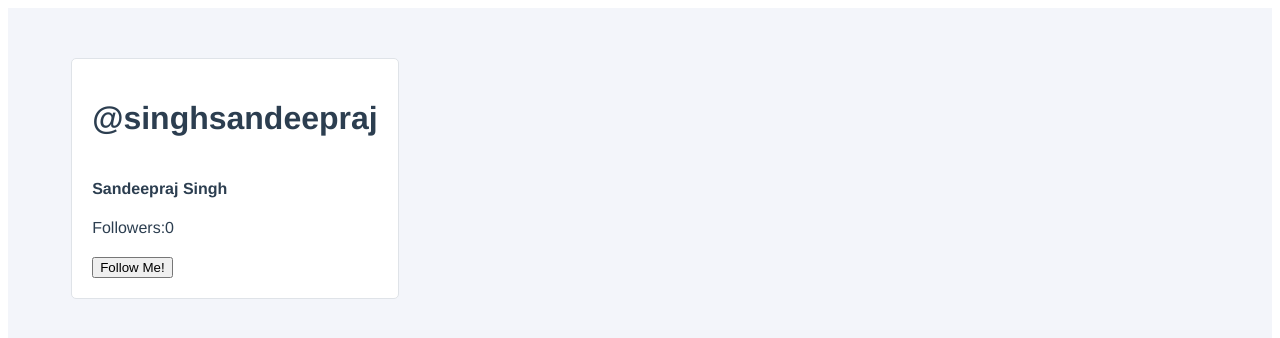
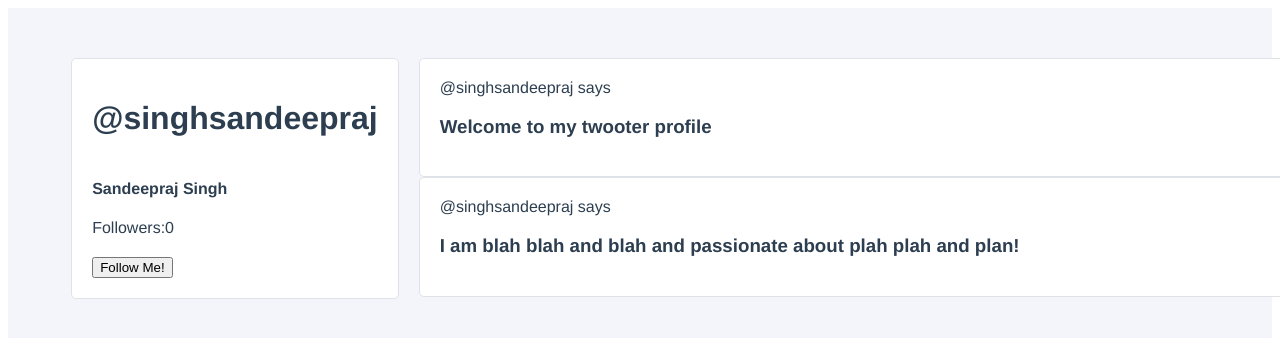
Before and after one commit to 2011sandeepraj/twotter, a Vue app: page / in a window 1280 px wide. Shown: the top 338 px of the page. Built offline with nearby package versions, Linux system fonts and the light colour scheme.

Commit message:
Twoot Item not working so working around it

```diff
--- a/src/components/UserProfile.vue
+++ b/src/components/UserProfile.vue
@@ -10,21 +10,22 @@
                  Follow Me!
             </button>
         </div>
-        <div class="user-profile_twoots-wrapper">
+        <div >
             <!--TwootItem v-for="twoot in user.twoots" :key="twoot.id" :username="user.username" :twoot="twoot"/-->
-            <!-- <div v-for="twoot in user.twoots" :key="twoot.id">
-                {{twoot.content}}
-            </div> -->
+            <div v-for="twoot in user.twoots" :key="twoot.id" class="twoot-item">
+                @{{user.username}} says
+                <h3>{{twoot.content}}</h3>
+            </div>
 
         </div>
 
     </div>
-    <SandeepItem/>
+    <!-- <SandeepItem/> -->
 </template>
 
 <script>
 //import TwootItem from "./TwootItem";
-import SandeepItem from "SandeepItem";
+//import SandeepItem from "SandeepItem";
 
 
 
@@ -59,7 +60,7 @@ export default {
         fullName() {
         return `${this.user.firstName} ${this.user.lastName}`;
     },
-    components: {SandeepItem}
+    //components: {SandeepItem}
   },
   methods: {
     followUser() {
@@ -97,4 +98,23 @@ export default {
         border-radius: 5px;
         border: 1px solid #DFE3E8;
     }
+
+
+.twoot-item{
+    padding: 20px;
+    background-color: white;
+    border-radius: 5px;
+    border: 1px solid #DFE3E8;
+    box-sizing: border-box;
+    cursor: pointer;
+    transition: all 0.25s ease;
+}
+
+.twoot-item:hover{
+    transform: scale(1.1, 1.1)
+}
+
+.twoot-item__user{
+    font-weight: bold;
+}
 </style>
```
